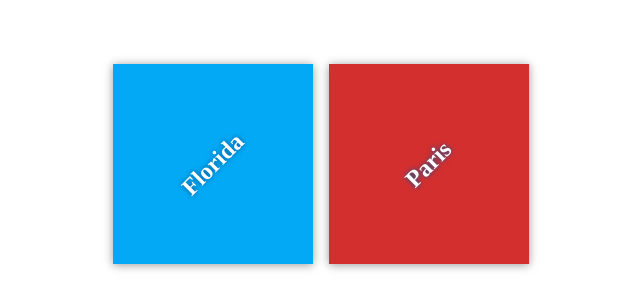
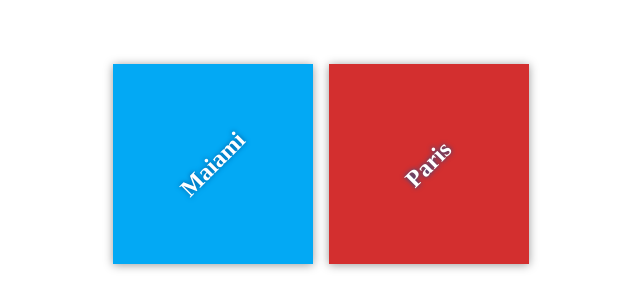
Before and after one commit to riadhjnid/my-travel-plan, a plain HTML site: page index.html in a window 1280 px wide. Shown: the part 236-544 px from the top of the page, 319-959 px from the left. Drawn offline with Linux system fonts and the light colour scheme.

Commit message:
change the city name

```diff
--- a/index.html
+++ b/index.html
@@ -11,7 +11,7 @@
 <div class="container">
 <div class="destination-container">
 <div class="destination" id="florida">
-<h2>Florida</h2>
+<h2>Maiami</h2>
 </div>
 
 <div class="destination" id="paris">
```
